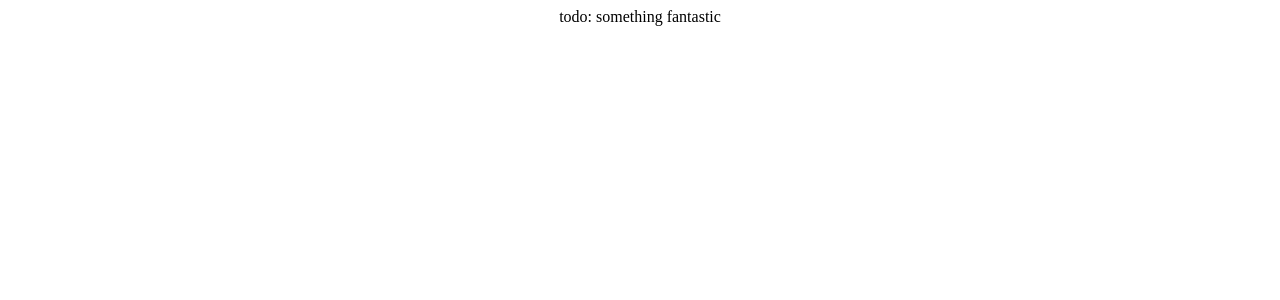
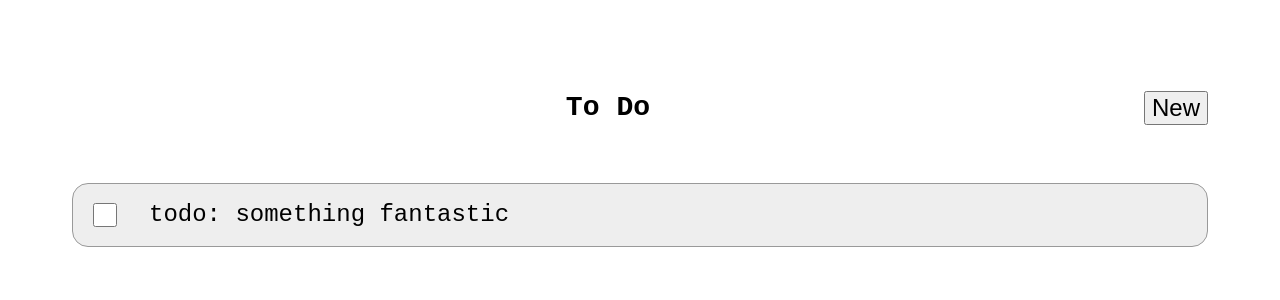
Before and after one commit to inimino/react-flux-todo, a React (Create React App) app: page / in a window 1280 px wide. Shown: the top 300 px of the page. Built offline with nearby package versions, Linux system fonts and the light colour scheme.

Commit message:
has checkboxes and [new] button

```diff
--- a/src/App.css
+++ b/src/App.css
@@ -1,3 +1,44 @@
 .App {
+}
+
+h3 {
   text-align: center;
 }
+
+.TodoList {
+  font: 24px monospace;
+  margin: 64px;
+}
+
+.TodoList > div {
+  padding: 16px;
+  border: 1px solid #999;
+  border-radius: 16px;
+  background: #eee;
+}
+
+.TodoList header {
+  display: flex;
+  margin: 32px 0;
+}
+
+.TodoList header h3 {
+  flex: 1;
+}
+
+.TodoList .controls {
+  flex: none;
+  display: flex;
+  align-items: center;
+}
+
+.TodoList button {
+  font-size: 24px;
+}
+
+.TodoList input[type=checkbox] {
+  height: 24px;
+  width: 24px;
+  margin-right: 32px;
+  vertical-align: middle;
+}
--- a/src/App.js
+++ b/src/App.js
@@ -4,6 +4,7 @@ import './App.css'
 function Todo (todo) {
   return (
     <div>
+      <input type="checkbox"/>
       {todo.text}
     </div>
   )
@@ -13,6 +14,10 @@ function TodoList (props) {
   let state = props.state
   return (
     <div className="TodoList">
+      <header>
+        <h3>To Do</h3>
+        <div className="controls"><button>New</button></div>
+      </header>
       {state.todos.map(Todo)}
     </div>
   )
```
